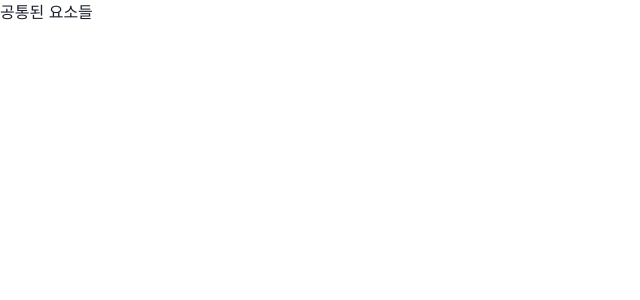
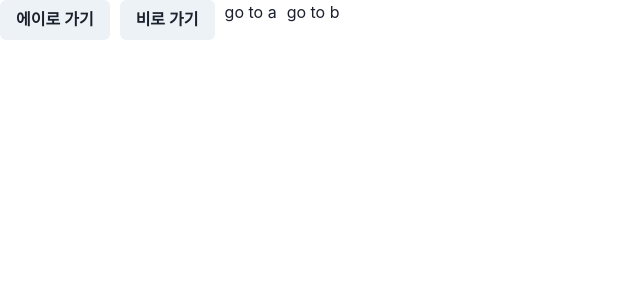
Before and after one commit to soowan95/react20231031, a React (Create React App) app: page / in a window 1280 px wide. Shown: the top 300 px of the page, without its empty margins (0-640 px from the left). Built offline with nearby package versions, Linux system fonts and the light colour scheme.

Commit message:
learn route > link

```diff
--- a/src/App.js
+++ b/src/App.js
@@ -1,16 +1,36 @@
 import {
   createBrowserRouter,
   createRoutesFromElements,
+  Link,
   Outlet,
   Route,
   RouterProvider,
 } from "react-router-dom";
-import { Box } from "@chakra-ui/react";
+import { Box, Button, Flex } from "@chakra-ui/react";
 
 function HomeComponent() {
   return (
     <Box>
-      공통된 요소들
+      <Flex gap={"10px"}>
+        {/* react-router 사용시 a 태그를 사용하지 않을 것 */}
+        <Box>
+          <Button as={"a"} href="/apath">
+            에이로 가기
+          </Button>
+        </Box>
+        <Box>
+          <Button as={"a"} href={"/bpath"}>
+            비로 가기
+          </Button>
+        </Box>
+        {/* 대신 Link Component 사용 */}
+        <Box>
+          <Link to={"/apath"}>go to a</Link>
+        </Box>
+        <Box>
+          <Link to={"/bpath"}>go to b</Link>
+        </Box>
+      </Flex>
       <Outlet />
     </Box>
   );
```
